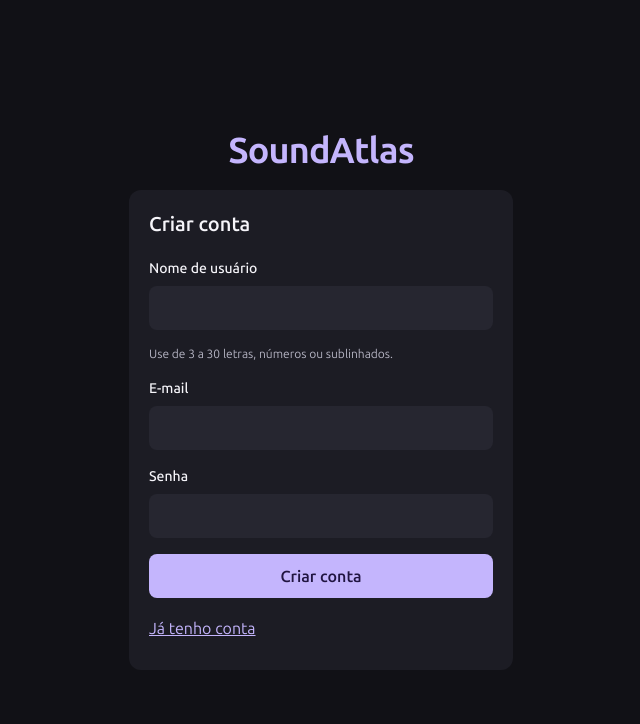
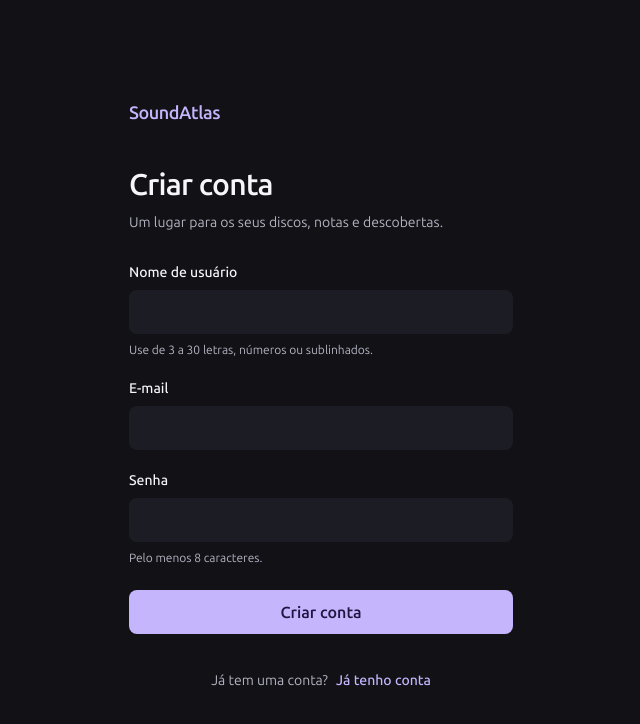
Before and after one commit to andressagabrielle21/soundAtlas, a Next.js app: page /cadastrar in a window 1280 px wide. Shown: the top 724 px of the page, without its empty margins (319-959 px from the left). Built offline with nearby package versions, Linux system fonts and the light colour scheme.

Commit message:
atualiza design das rotas /login e /cadastro

```diff
--- a/app/perfil/page.tsx
+++ b/app/perfil/page.tsx
@@ -40,19 +40,19 @@ export default async function ProfilePage({
         </p>
       ) : (
         <dl className="grid grid-cols-3 gap-2 py-1">
-          <div className="flex min-w-0 flex-col-reverse gap-1">
+          <div className="flex items-center justify-around min-w-0 flex-col-reverse gap-1">
             <dt>Álbuns na biblioteca</dt>
             <dd className="text-3xl font-medium tracking-tight tabular-nums">
               {numberFormat.format(summary.total_albums)}
             </dd>
           </div>
-          <div className="flex min-w-0 flex-col-reverse gap-1">
+          <div className="flex items-center justify-around min-w-0 flex-col-reverse gap-1">
             <dt>Escutas no diário</dt>
             <dd className="text-3xl font-medium tracking-tight tabular-nums">
               {numberFormat.format(summary.total_listens)}
             </dd>
           </div>
-          <div className="flex min-w-0 flex-col-reverse gap-1">
+          <div className="flex items-center justify-around min-w-0 flex-col-reverse gap-1">
             <dt>Nota média da biblioteca</dt>
             <dd className="text-3xl font-medium tracking-tight tabular-nums">
               {summary.average_rating === null
--- a/components/app-shell.tsx
+++ b/components/app-shell.tsx
@@ -22,17 +22,19 @@ export function AppShell({ children }: { children: ReactNode }) {
         tabIndex={-1}
         className={
           isAuthPage
-            ? "mx-auto flex w-full max-w-lg flex-1 flex-col items-center justify-center px-gutter py-panel"
+            ? "mx-auto flex w-full max-w-lg flex-1 flex-col items-center justify-center px-6 py-10 sm:px-8 sm:py-16"
             : "mx-auto w-full max-w-lg flex-1 px-gutter py-panel"
         }
       >
         <div className={isAuthPage ? "w-full max-w-sm" : undefined}>
-          <header className={isAuthPage ? "mb-panel text-center" : "mb-panel"}>
+          <header className={isAuthPage ? "mb-10" : "mb-panel"}>
             <p
               className={
-                largeBrand
-                  ? "text-4xl font-bold tracking-tight text-accent"
-                  : "text-heading font-semibold text-accent"
+                isAuthPage
+                  ? "text-lg font-semibold tracking-tight text-accent"
+                  : largeBrand
+                    ? "text-4xl font-bold tracking-tight text-accent"
+                    : "text-heading font-semibold text-accent"
               }
             >
               SoundAtlas
--- a/components/auth-form.tsx
+++ b/components/auth-form.tsx
@@ -4,7 +4,7 @@ import Link from "next/link";
 import { useActionState } from "react";
 import { signIn, signUp } from "../lib/supabase/auth-actions";
 import { Button } from "./ui/button";
-import { Card } from "./ui/card";
+import { LoadingSpinner } from "./ui/loading-spinner";
 import { Input } from "./ui/input";
 
 export function AuthForm({
@@ -27,11 +27,22 @@ export function AuthForm({
       : undefined);
 
   return (
-    <Card>
-      <h1 className="mb-panel text-heading font-semibold">{title}</h1>
-      <form action={action} className="grid gap-gutter" aria-busy={pending}>
+    <section aria-labelledby="auth-title">
+      <div className="mb-7 space-y-2">
+        <h1 id="auth-title" className="text-3xl font-semibold tracking-tight">
+          {title}
+        </h1>
+        <p className="max-w-xs text-sm leading-6 text-muted">
+          {registering
+            ? "Um lugar para os seus discos, notas e descobertas."
+            : "Seu diário musical continua aqui."}
+        </p>
+      </div>
+      <form action={action} className="grid gap-5" aria-busy={pending}>
         {registering && (
+          <div className="space-y-2">
             <Input
+              className="min-h-12 bg-surface"
               label="Nome de usuário"
               name="username"
               autoComplete="username"
@@ -43,43 +54,74 @@ export function AuthForm({
               aria-describedby="username-help"
               required
             />
-        )}
-        {registering && (
             <p id="username-help" className="text-caption text-muted">
               Use de 3 a 30 letras, números ou sublinhados.
             </p>
+          </div>
         )}
         <Input
+          className="min-h-12 bg-surface"
+          autoCapitalize="none"
+          spellCheck={false}
           label="E-mail"
           name="email"
           type="email"
           autoComplete={registering ? "email" : "username"}
           required
         />
+        <div className="space-y-2">
           <Input
+            className="min-h-12 bg-surface"
             label="Senha"
             name="password"
             type="password"
             autoComplete={registering ? "new-password" : "current-password"}
+            aria-describedby={registering ? "password-help" : undefined}
             minLength={registering ? 8 : undefined}
             required
           />
+          {registering && (
+            <p id="password-help" className="text-caption text-muted">
+              Pelo menos 8 caracteres.
+            </p>
+          )}
+        </div>
         {error && (
-          <p role="alert" className="text-danger">
+          <p
+            role="alert"
+            className="rounded-lg bg-danger/10 p-3 text-sm leading-6 text-danger"
+          >
             {error}
           </p>
         )}
-        {state.message && <p role="status">{state.message}</p>}
-        <Button type="submit" disabled={pending}>
+        {state.message && (
+          <p
+            role="status"
+            className="rounded-lg bg-surface p-3 text-sm leading-6"
+          >
+            {state.message}
+          </p>
+        )}
+        <Button
+          type="submit"
+          disabled={pending}
+          className="mt-1 min-h-12 w-full"
+        >
           {pending ? "Aguarde…" : title}
         </Button>
       </form>
+      {pending && <LoadingSpinner />}
+      <div className="mt-6 flex flex-wrap items-center justify-center gap-x-2 text-sm">
+        <p className="text-muted">
+          {registering ? "Já tem uma conta?" : "Primeira vez por aqui?"}
+        </p>
         <Link
           href={registering ? "/entrar" : "/cadastrar"}
-        className="mt-2 inline-flex min-h-touch items-center text-accent underline"
+          className="inline-flex min-h-touch items-center font-medium text-accent underline-offset-4 hover:underline"
         >
           {registering ? "Já tenho conta" : "Criar uma conta"}
         </Link>
-    </Card>
+      </div>
+    </section>
   );
 }
--- a/lib/musicbrainz/search.ts
+++ b/lib/musicbrainz/search.ts
@@ -173,7 +173,7 @@ export async function searchAlbums(text: string): Promise<Album[]> {
     .map((word, index) => (index === words.length - 1 ? `${word}*` : word))
     .join(" AND ");
   const partial = prefix
-    ? ` OR releasegroup:(${prefix}) OR artist:(${prefix})`
+    ? ` OR releasegroup:(${prefix}) OR artistname:(${prefix})`
     : "";
   const url = new URL("https://musicbrainz.org/ws/2/release-group");
   url.searchParams.set(
```
Also changed, not shown: 1 other file (tests, documents, lock files or other folders). Lines whose indentation alone changed are shown as unchanged.
